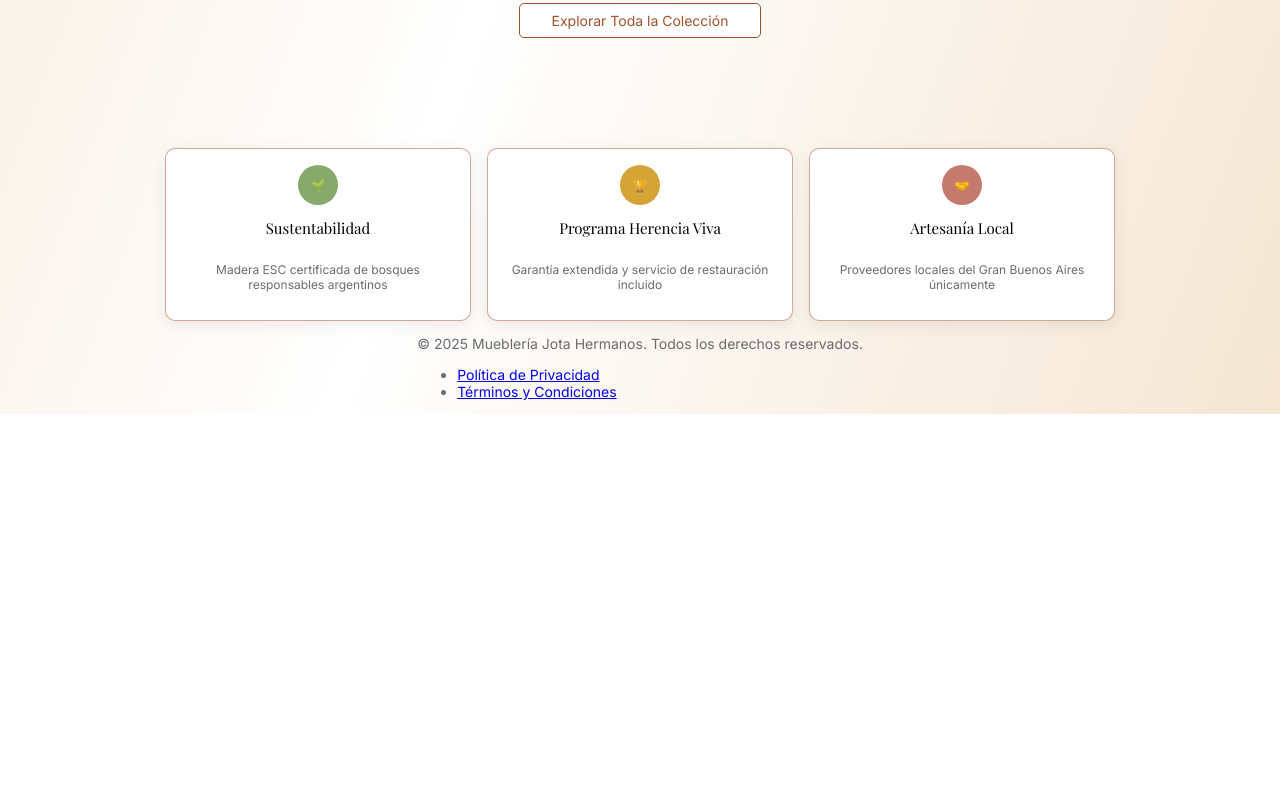
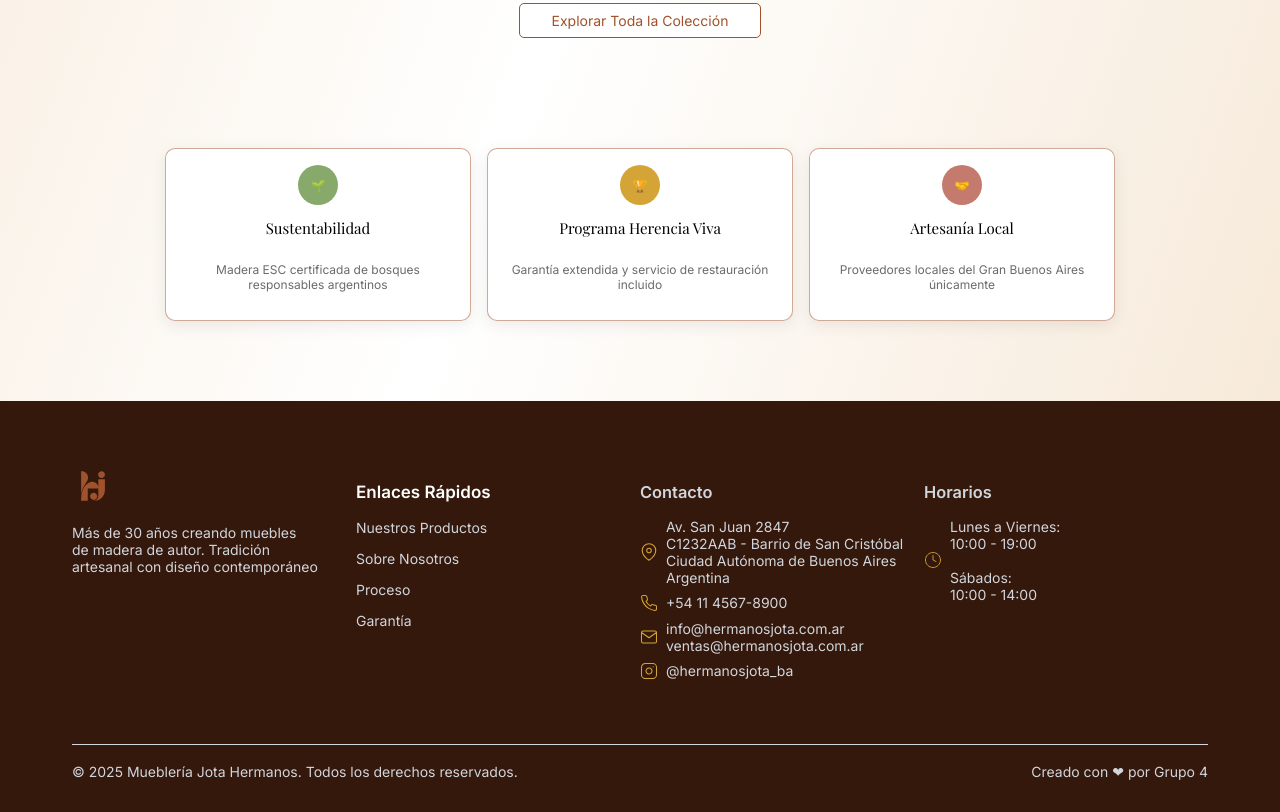
Before and after one commit to Nachzzz/MuebleriaJota_Grupo4, a plain HTML site: page index.html in a window 1280 px wide. Shown: the part 1274-2086 px from the top of the page. Before the commit the page ends 1688 px from the top, so only its background shows below. Drawn offline with nearby package versions, Linux system fonts and the light colour scheme.

Commit message:
Añade nuevo footer con contenido y estilos, incluyendo enlaces, contacto y horarios.

```diff
--- a/css/styles.css
+++ b/css/styles.css
@@ -547,3 +547,113 @@ nav {
         min-width: 0;
     }
 }
+
+/* Footer */
+footer {
+    width: 100%;
+    background-color: #33180B;
+}
+
+.footer-content {
+    color: #D1D5DC;
+    display: flex;
+    flex-wrap: wrap;
+    flex-direction: row;
+    align-items: flex-start;
+    justify-content: center;
+    padding: 32px;
+    margin-top: 32px;
+    width: 100%;
+    max-width: 1200px;
+    box-sizing: border-box;
+    position: relative;
+    left: 50%;
+    transform: translateX(-50%);
+}
+
+.enlaces h3{
+    color: white;
+    font-size: 17px;
+}
+
+.footer-content .logo,
+.footer-content .enlaces,
+.footer-content .contacto,
+.footer-content .horarios {
+    flex: 1 1 180px;
+    margin-bottom: 24px;
+    min-width: 180px;
+}
+
+.footer-bottom {
+    width: 100%;
+    border-top: 1px solid #D1D5DC;
+    margin-top: 32px;
+    padding-top: 18px;
+    display: flex;
+    flex-direction: row;
+    justify-content: space-between;
+    align-items: center;
+    gap: 10px;
+}
+
+.footer-bottom p {
+    color: #D1D5DC;
+    font-size: 14px;
+    margin: 0;
+    text-align: left;
+}
+
+@media (max-width: 900px) {
+    .footer-content {
+        flex-direction: column;
+        align-items: center;
+        padding: 24px 12px;
+        max-width: 100%;
+        left: 0;
+        transform: none;
+    }
+    .footer-content .logo,
+    .footer-content .enlaces,
+    .footer-content .contacto,
+    .footer-content .horarios {
+        min-width: 0;
+        width: 100%;
+        margin-bottom: 18px;
+    }
+    .footer-bottom {
+        flex-direction: column;
+        align-items: center;
+        margin-top: 24px;
+        padding-top: 12px;
+        gap: 8px;
+    }
+    .footer-bottom p {
+        text-align: center;
+    }
+}
+
+.valores-marca {
+    padding-bottom: 5pc;
+}
+
+.contacto p {
+    display: flex;
+    align-items: center;
+    gap: 8px;
+    margin: 8px 0;
+}
+
+.horarios p {
+    display: flex;
+    align-items: center;
+    gap: 8px;
+    margin: 8px 0;
+}
+
+.icon-footer {
+    width: 18px;
+    height: 18px;
+    object-fit: contain;
+    flex-shrink: 0;
+}
--- a/index.html
+++ b/index.html
@@ -131,11 +131,59 @@
 
     <footer>
         <div class="footer-content">
-            <p>&copy; 2025 Mueblería Jota Hermanos. Todos los derechos reservados.</p>
-            <ul class="footer-links">
-                <li><a href="#">Política de Privacidad</a></li>
-                <li><a href="#">Términos y Condiciones</a></li>
-            </ul>
+            <div class="logo">
+                <img src="assets/img/logo.svg" alt="Logo Mueblería Jota Hnos">
+                <p>Más de 30 años creando muebles <br>
+                    de madera de autor. Tradición
+                    <br> artesanal con diseño
+                    contemporáneo
+                </p>
+            </div>
+
+            <div class="enlaces">
+                <h3>Enlaces Rápidos</h3>
+                <p>Nuestros Productos</p>
+                <p>Sobre Nosotros</p>
+                <p>Proceso</p>
+                <p>Garantía</p>
+            </div>
+            <div class="contacto">
+                <h3>Contacto</h3>
+                <p>
+                    <img src="assets/img/Map pin.svg" alt="ubicación" class="icon-footer">
+                    Av. San Juan 2847 <br>
+                    C1232AAB - Barrio de San Cristóbal <br>
+                    Ciudad Autónoma de Buenos Aires <br>
+                    Argentina
+                </p>
+                <p>
+                    <img src="assets/img/phone.svg" alt="teléfono" class="icon-footer">
+                    +54 11 4567-8900
+                </p>
+                <p>
+                    <img src="assets/img/mail.svg" alt="mail" class="icon-footer">
+                    info@hermanosjota.com.ar <br>
+                    ventas@hermanosjota.com.ar
+                </p>
+                <p>
+                    <img src="assets/img/instagram.svg" alt="instagram" class="icon-footer">
+                    @hermanosjota_ba
+                </p>
+            </div>
+            <div class="horarios">
+                <h3>Horarios</h3>
+                <p><img src="assets/img/Clock.svg" alt="clock" class="icon-footer">
+                    Lunes a Viernes: <br>
+                    10:00 - 19:00 <br>
+                    <br>
+                    Sábados: <br>
+                    10:00 - 14:00
+                </p>
+            </div>
+            <div class="footer-bottom">
+                <p>&copy; 2025 Mueblería Jota Hermanos. Todos los derechos reservados.</p>
+                <p>Creado con ❤ por Grupo 4</p>
+            </div>
         </div>
     </footer>
 </body>
```
Also changed, not shown: assets/img/Clock.svg (added), assets/img/Instagram.svg (added), assets/img/Mail.svg (added), assets/img/Map pin.svg (added), assets/img/Phone.svg (added).
